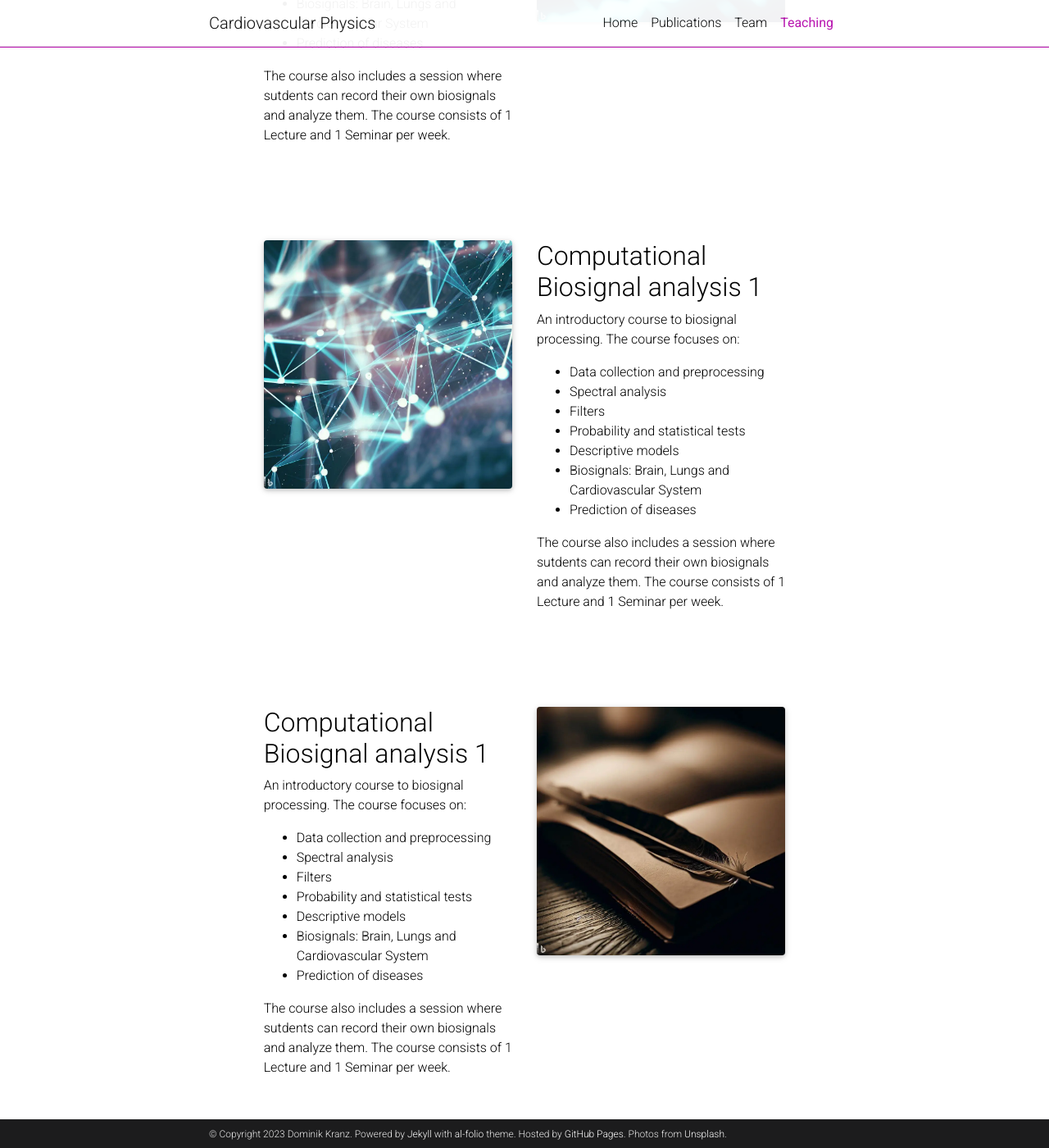
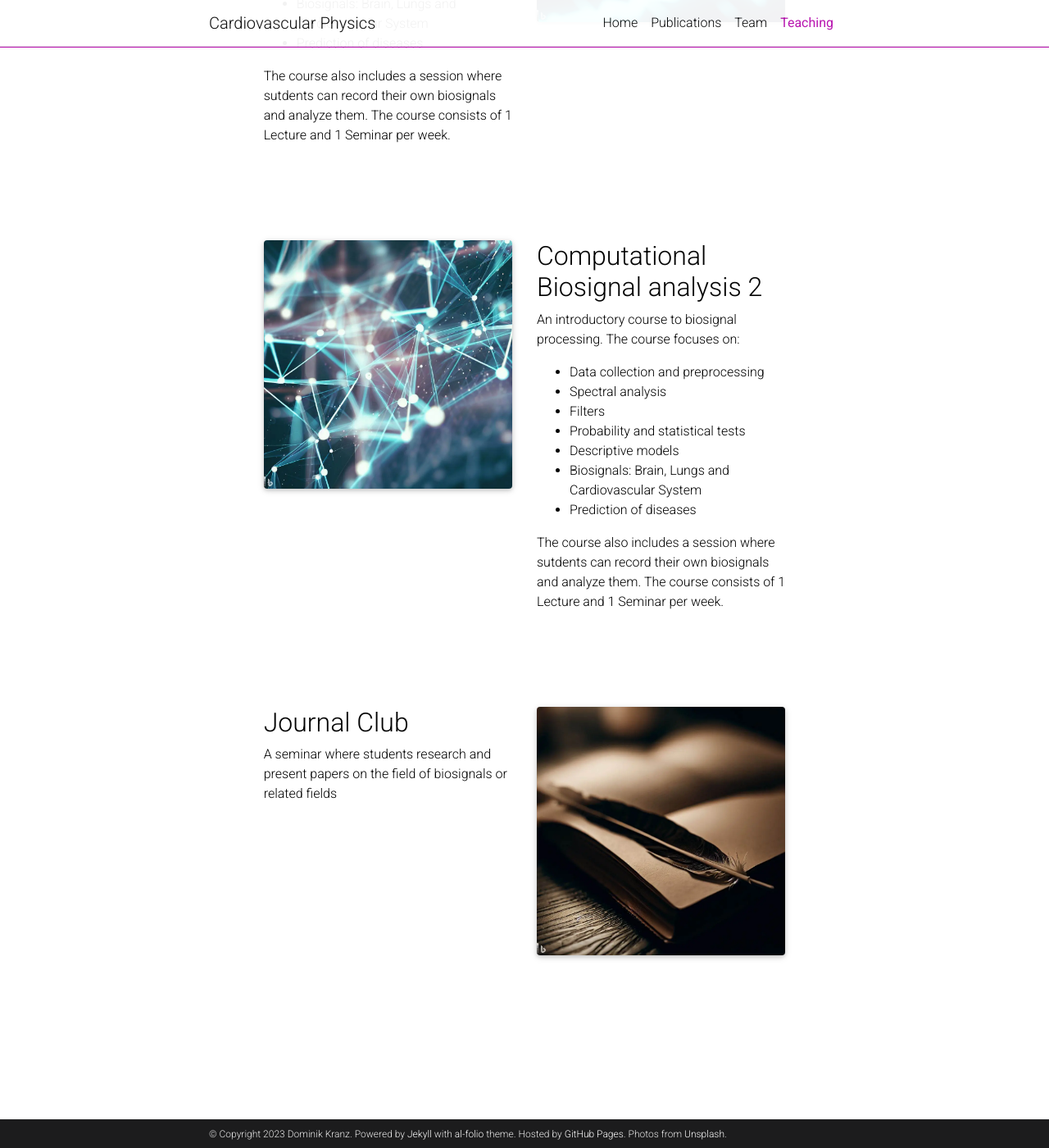
Before and after one commit to cardiovascular-physics/cardiovascular-physics.github.io, a Jekyll site: the page built from _pages/teaching.md, in a window 1280 px wide and 1400 px high, scrolled down 511 px. Shown: the whole window at 82% size. Built offline with Jekyll 4.4.1, drawn with Linux system fonts in a browser that asks for light colours; full-size pictures stand in for the smaller copies a plugin makes; comment, search, counter and statistics services are not loaded; a style sheet for code colours, icons or effects is not loaded.

```diff
--- a/_pages/teaching.md
+++ b/_pages/teaching.md
@@ -33,7 +33,7 @@ nav_order: 5
      {% include figure.html path="assets/img/comp_sign_2.png" title="example image" class="img-fluid rounded z-depth-1" %}
     </div>
     <div class="col-sm-5 mt-3 mt-md-0">
-        <h2> Computational Biosignal analysis 1 </h2>
+        <h2> Computational Biosignal analysis 2 </h2>
         <p>An introductory course to biosignal processing. The course focuses on: </p>
         <ul>
             <li>Data collection and preprocessing</li>
@@ -52,18 +52,8 @@ nav_order: 5
 
 <div class="row justify-content-sm-center">
     <div class="col-sm-5 mt-3 mt-md-0">
-        <h2> Computational Biosignal analysis 1 </h2>
-        <p>An introductory course to biosignal processing. The course focuses on: </p>
-        <ul>
-            <li>Data collection and preprocessing</li>
-            <li>Spectral analysis</li>
-            <li>Filters</li>
-            <li>Probability and statistical tests</li>
-            <li>Descriptive models</li>
-            <li>Biosignals: Brain, Lungs and Cardiovascular System</li>
-            <li>Prediction of diseases</li>
-        </ul>
-        <p>The course also includes a session where sutdents can record their own biosignals and analyze them. The course consists of 1 Lecture and 1 Seminar per week.</p>
+        <h2> Journal Club </h2>
+        <p>A seminar where students research and present papers on the field of biosignals or related fields</p>
     </div>
     <div class="col-sm-5 mt-3 mt-md-0">
         {% include figure.html path="assets/img/journal_club.png" title="example image" class="img-fluid rounded z-depth-1" %}
--- a/_sass/_base.scss
+++ b/_sass/_base.scss
@@ -615,9 +615,9 @@ footer.sticky-bottom {
   .grid-item {
     width: 250px;
     max-width: 250px;
-    height: 300px;
-    max-height: 300px;
-    margin-bottom: 10px;
+    height: 400px;
+    max-height: 400px;
+    margin-bottom: 50px;
   }
 
 
```
Also changed, not shown: _news/announcement_1.md (+2 -3 lines), _people/3_dominik_kranz.md (+2 -2 lines), assets/img/dominik_kranz_circ.jpg (deleted), assets/img/dominik_kranz_circ.png (added).
